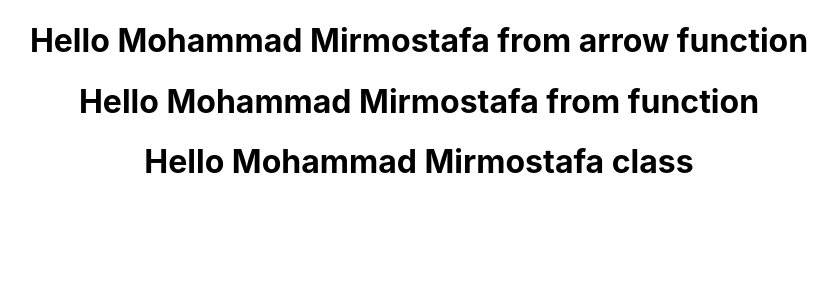
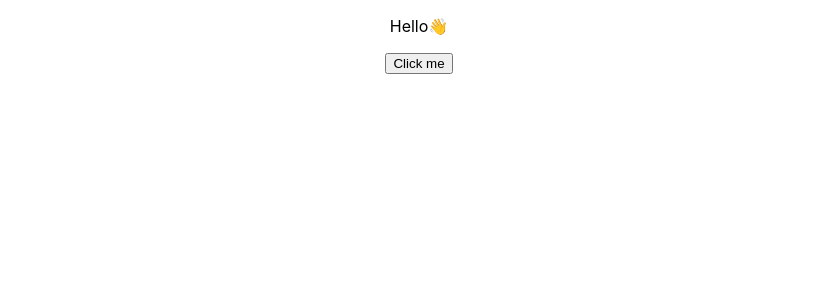
Before and after one commit to mirmostafa/Learning-ReactJS, a React (Create React App) app: page / in a window 1280 px wide. Shown: the top 300 px of the page, without its empty margins (221-1059 px from the left). Built offline with nearby package versions, Linux system fonts and the light colour scheme.

Commit message:
EventBinding

```diff
--- a/src/App.js
+++ b/src/App.js
@@ -1,5 +1,6 @@
 // import logo from './logo.svg';
 import './App.css';
+import EventBinding from './Lessons/01400-EventBinding';
 // import HelloFromFunction, { SayHello2 as HelloFromArrowFunction } from './Lessons/0500-Functional Component';
 // import HelloFromClass from './Lessons/0600-Class Component';
 // import HelloByCreateElement from './Lessons/0800-CreateElement';
@@ -11,6 +12,8 @@ import './App.css';
 import Counter from './Lessons/1100-setStateAsync';
 import CuncorrentCounter from './Lessons/1101-Cuncurrent';
 import {Destructure1, Destructure2, Destructure3} from './Lessons/1200-Destructure';
+import ButtonClickHandleFunc from './Lessons/1300-ButtonClickFunc';
+import ButtonClickClass from './Lessons/1301-ButtonClickClass';
 
 function App() {
   return (
@@ -33,9 +36,12 @@ function App() {
      <HandleButtonClick /> */}
      {/* <Counter/>
      <CuncorrentCounter/> */}
-     <Destructure1 lName = 'Mohammad' fName = 'Mirmostafa'/>
+     {/* <Destructure1 lName = 'Mohammad' fName = 'Mirmostafa'/>
      <Destructure2 lName = 'Mohammad' fName = 'Mirmostafa'/>
-     <Destructure3 lName = 'Mohammad' fName = 'Mirmostafa'/>
+     <Destructure3 lName = 'Mohammad' fName = 'Mirmostafa'/> */}
+     {/* <ButtonClickHandleFunc/>
+     <ButtonClickClass/> */}
+     <EventBinding/>
     </div>
   );
 }
--- /dev/null
+++ b/src/Lessons/01400-EventBinding.js
@@ -0,0 +1,47 @@
+import React, {Component} from 'react'
+
+class EventBinding extends Component {
+    constructor() {
+        super();
+        this.state = {
+            message: 'Hello👋'
+        };
+
+        // Approach 3: Phase 1 (Better performance)
+        this.buttonClick = this.buttonClick.bind(this);
+    }
+
+    buttonClick() {
+        this.setState({message : 'Good bye🙋‍♀️'});
+    }
+
+    // Approach 4: Phase 1
+    buttonClickAsProp = () => {
+        this.setState({message : 'Good bye🙋‍♀️'});
+    }
+
+    render() {
+        return (
+            <div>
+                <p>{this.state.message}</p>
+                {/* 'this' is 'undefined' */}
+                {/* <button onClick={this.buttonClick}>Click me</button> */}
+
+                {/* Approach 1 */}
+                {/* <button onClick={this.buttonClick.bind(this)}>Click me</button> */}
+
+                {/* Approach 2 */}
+                {/* <button onClick={() => this.buttonClick()}>Click me</button> */}
+
+                {/* Approach 3: Phase 2 */}
+                {/* <button onClick={this.buttonClick}>Click me</button> */}
+
+                {/* Approach 4: Phase 1 */}
+                <button onClick={this.buttonClickAsProp}>Click me</button>
+
+            </div>
+        );
+    }
+}
+
+export default EventBinding
--- /dev/null
+++ b/src/Lessons/1300-ButtonClickFunc.js
@@ -0,0 +1,10 @@
+import React from 'react'
+
+function ButtonClickHandleFunc() {
+
+    const buttonClick = () => console.log('Button clicked.');
+
+    return(<button onClick = {buttonClick}>Click Me!</button>);
+}
+
+export default ButtonClickHandleFunc
--- /dev/null
+++ b/src/Lessons/1301-ButtonClickClass.js
@@ -0,0 +1,16 @@
+import React, { Component } from 'react'
+
+class ButtonClickClass extends Component {
+    buttonOnClick(){
+        console.log('Button clicked within the class.');
+    }
+    render() {
+        return (
+            <div>
+                <button onClick={this.buttonOnClick}>Click me in a class</button>
+            </div>
+        )
+    }
+}
+
+export default ButtonClickClass
```
